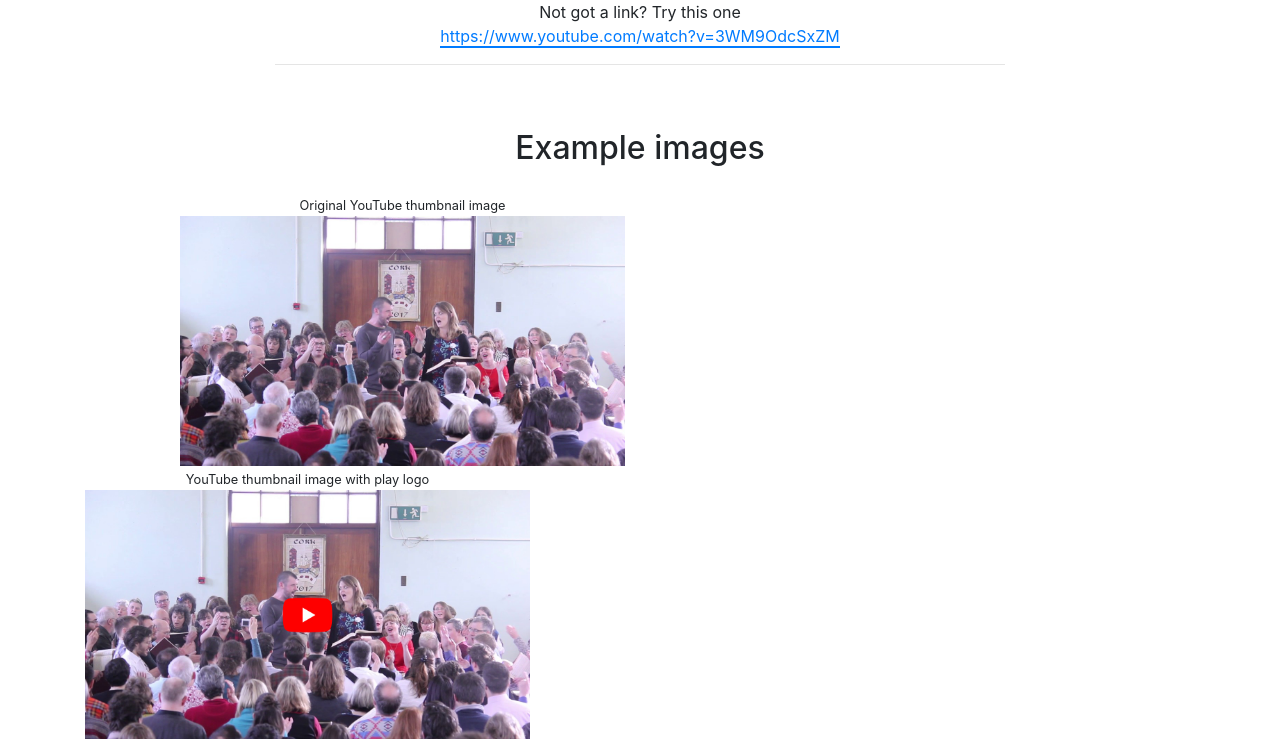
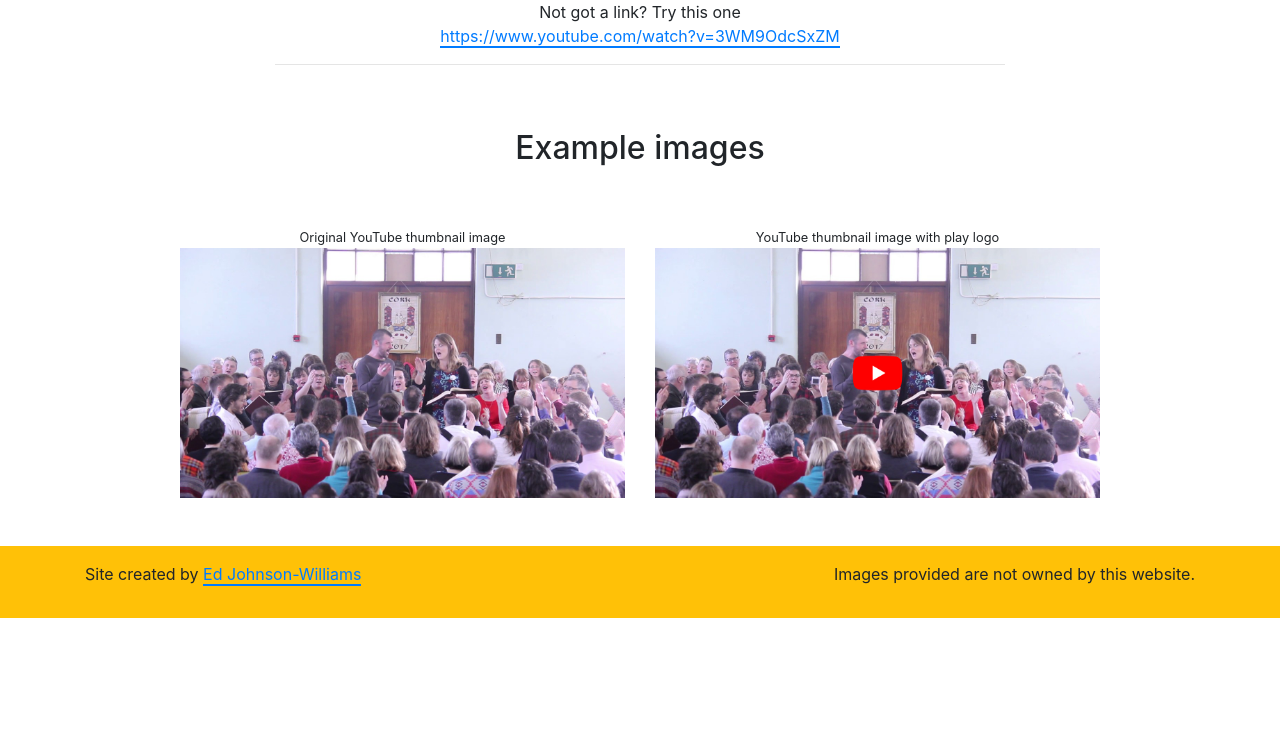
Before and after one commit to edjw/get-youtubethumbnails, a Flask app: page / in a window 1280 px wide. Shown: the part 401-1140 px from the top of the page. After the commit the page ends 1019 px from the top, so only its background shows below. Run offline with Flask 2, Linux system fonts and the light colour scheme; some libraries are stand-ins or nearby versions.

Commit message:
fixing columns of example images

```diff
--- a/app/templates/index.html
+++ b/app/templates/index.html
@@ -1,5 +1,4 @@
-{% extends "base.html" %}
-{% block content %}
+{% extends "base.html" %} {% block content %}
 
 <div class="row mt-3 mt-sm-5">
     <div class="col-10 offset-1 col-md-8 offset-md-2">
@@ -10,8 +9,7 @@
     </div>
 </div>
 
-{% include 'includes/error.html' %}
-{% include 'includes/homepage_form.html' %}
+{% include 'includes/error.html' %} {% include 'includes/homepage_form.html' %}
 
 <div class="row mt-1 mb-5">
     <div class="col-10 offset-1 col-md-8 offset-md-2">
@@ -29,7 +27,8 @@
         <h2 class="text-center">Example images
         </h2>
     </div>
-    <div class="mt-3">
+</div>
+<div class="row mt-3 mb-5">
     <div class="col-10 offset-1 col-lg-5 offset-lg-1 mb-5 mb-lg-0">
         <p class="text-center mb-0">
             <small>Original YouTube thumbnail image</small>
@@ -41,8 +40,6 @@
             <small>YouTube thumbnail image with play logo</small>
         </p>
         <img src="static/img/example-logo.jpg" class="img-fluid">
-
-        </div>
     </div>
 </div>
 
```
Lines whose indentation alone changed are shown as unchanged.
